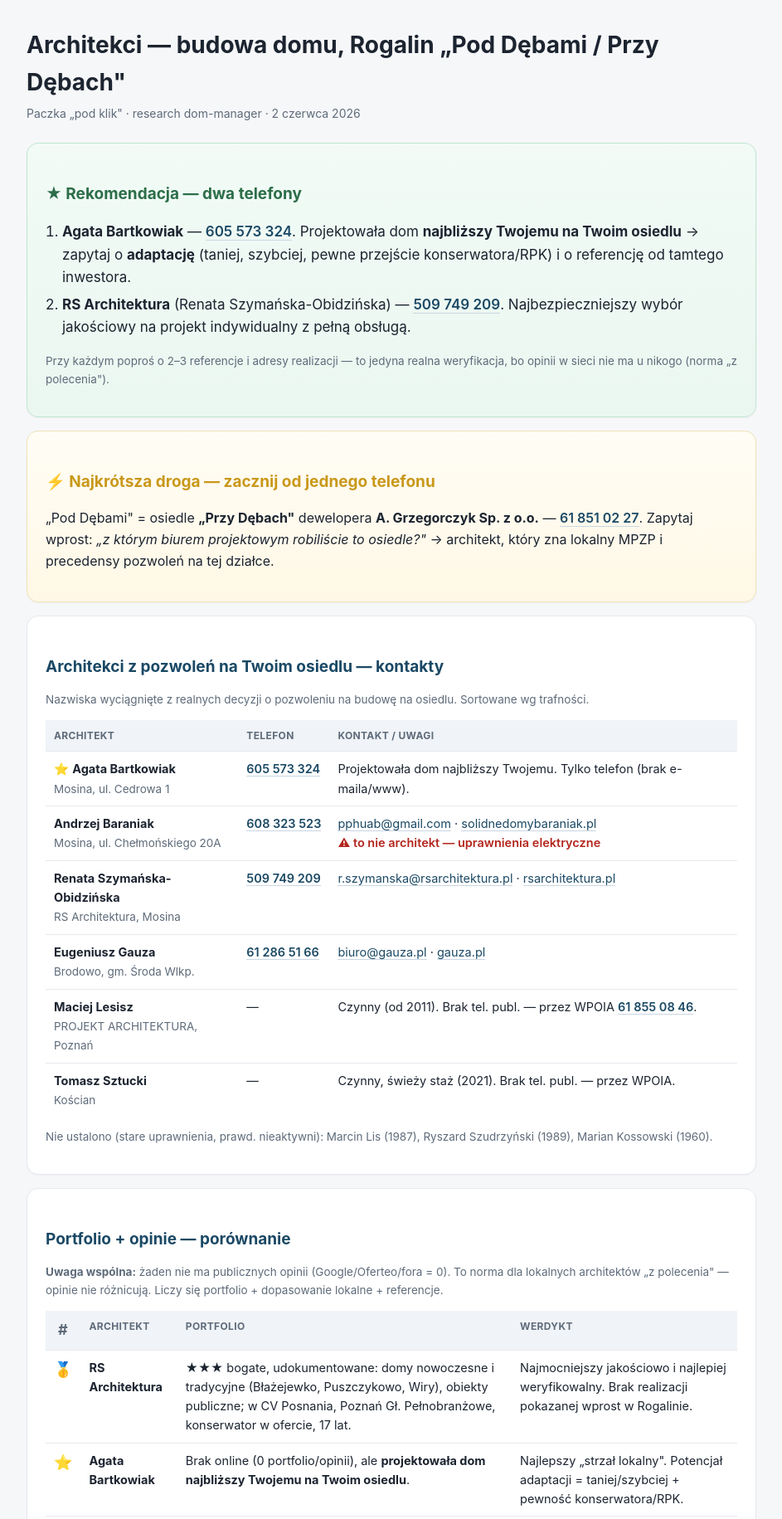
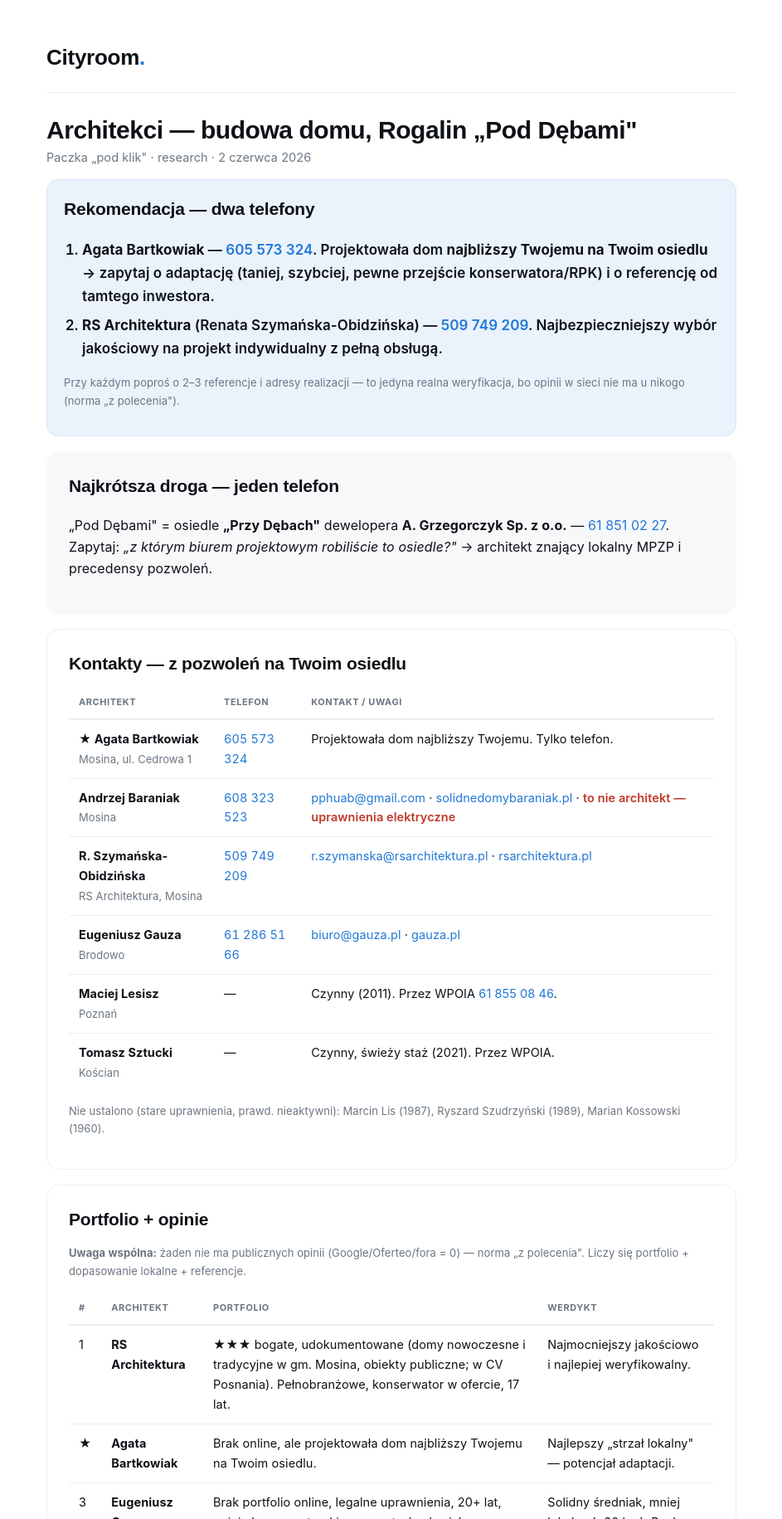
Before and after one commit to wocialpw-sys/rocky-pages, a plain HTML site: page rogalin-architekci.html in a window 1280 px wide. Shown: the top 1831 px of the page at 83% size, without its empty margins (168-1111 px from the left). Drawn offline with Linux system fonts and the light colour scheme; a web font is replaced by a local one.

Commit message:
Branding: Montserrat+Ibrand, logo slot, czysty design

```diff
--- /dev/null
+++ b/assets/brand.css
@@ -0,0 +1,50 @@
+/* Cityroom — styl marki (Rocky). Montserrat = tekst, Ibrand = nagłówki. Minimalizm. */
+@font-face{font-family:"Montserrat";src:url("assets/Montserrat.ttf") format("truetype");font-weight:100 900;font-display:swap}
+@font-face{font-family:"Ibrand";src:url("assets/Ibrand-PL.woff2") format("woff2"),url("assets/Ibrand-PL.woff") format("woff");font-weight:400 800;font-display:swap}
+
+:root{
+  --ink:#0e1116; --muted:#6b7682; --line:#eceef1; --bg:#ffffff; --soft:#f7f8fa;
+  --accent:#2178d6; --accent-soft:#eaf2fc; --warn:#c0392b; --ok:#1f8a4c; --amber:#9a6700;
+}
+*{box-sizing:border-box}
+html{-webkit-text-size-adjust:100%}
+body{margin:0;background:var(--bg);color:var(--ink);
+  font-family:"Montserrat",-apple-system,Segoe UI,Roboto,Arial,sans-serif;
+  font-size:16px;line-height:1.65;font-weight:400;letter-spacing:.005em}
+.wrap{max-width:880px;margin:0 auto;padding:48px 24px 96px}
+
+/* nagłówek marki */
+.brand{display:flex;align-items:center;gap:14px;padding-bottom:20px;margin-bottom:8px;border-bottom:1px solid var(--line)}
+.brand img{height:34px;width:auto;display:block}
+.brand .wm{font-family:"Ibrand","Montserrat",sans-serif;font-weight:700;font-size:26px;letter-spacing:-.01em;color:var(--ink)}
+.brand .dot{color:var(--accent)}
+
+h1{font-family:"Ibrand","Montserrat",sans-serif;font-weight:700;font-size:30px;line-height:1.15;letter-spacing:-.015em;margin:28px 0 4px}
+h2{font-family:"Ibrand","Montserrat",sans-serif;font-weight:700;font-size:21px;letter-spacing:-.01em;margin:30px 0 8px;color:var(--ink)}
+h3{font-family:"Montserrat",sans-serif;font-size:12px;font-weight:700;text-transform:uppercase;letter-spacing:.08em;color:var(--muted);margin:20px 0 6px}
+.lead{color:var(--muted);font-size:14.5px;margin:0 0 8px}
+
+.card{background:var(--bg);border:1px solid var(--line);border-radius:16px;padding:24px 26px;margin:18px 0}
+.card.soft{background:var(--soft);border-color:transparent}
+.accent{background:var(--accent-soft);border:1px solid #d4e6fa;border-radius:14px;padding:18px 20px;margin:14px 0}
+
+a{color:var(--accent);text-decoration:none}
+a:hover{text-decoration:underline}
+
+table{width:100%;border-collapse:collapse;font-size:14.5px;margin:8px 0}
+th,td{text-align:left;padding:11px 12px;border-bottom:1px solid var(--line);vertical-align:top}
+th{font-size:11px;text-transform:uppercase;letter-spacing:.05em;color:var(--muted);font-weight:700;border-bottom:2px solid var(--line)}
+tr:last-child td{border-bottom:none}
+
+.kv{display:grid;grid-template-columns:200px 1fr;gap:6px 18px;font-size:14.5px;margin:6px 0}
+.kv > div:nth-child(odd){color:var(--muted)}
+.mono{font-variant-numeric:tabular-nums}
+.pill{display:inline-block;font-size:11.5px;font-weight:600;padding:3px 11px;border-radius:999px;letter-spacing:.01em}
+.pill.ok{background:#e7f4ec;color:var(--ok)} .pill.amber{background:#fbefd2;color:var(--amber)} .pill.warn{background:#fbe9e7;color:var(--warn)}
+.warn{color:var(--warn);font-weight:600}
+.note{color:var(--muted);font-size:13px}
+ol,ul{padding-left:22px} li{margin:7px 0}
+.big{font-size:17px;font-weight:600}
+.calc{background:var(--soft);border:1px solid var(--line);border-radius:12px;padding:13px 15px;font-size:14px;margin:8px 0}
+footer{color:var(--muted);font-size:12px;text-align:center;margin-top:36px;padding-top:18px;border-top:1px solid var(--line)}
+@media(max-width:560px){.kv{grid-template-columns:1fr;gap:2px}.kv>div:nth-child(odd){margin-top:8px}.wrap{padding:32px 16px 64px}h1{font-size:25px}}
--- a/rogalin-architekci.html
+++ b/rogalin-architekci.html
@@ -3,116 +3,71 @@
 <head>
 <meta charset="utf-8">
 <meta name="viewport" content="width=device-width, initial-scale=1">
-<title>Architekci — Rogalin „Pod Dębami" · research</title>
-<style>
-  :root{
-    --bg:#f6f7f9; --card:#fff; --ink:#1c2430; --muted:#5e6b7a;
-    --line:#e6e9ee; --accent:#2c6e49; --accent2:#1b4965; --warn:#b3261e; --star:#c9981a;
-  }
-  *{box-sizing:border-box}
-  body{margin:0;background:var(--bg);color:var(--ink);
-    font:16px/1.6 -apple-system,Segoe UI,Roboto,Helvetica,Arial,sans-serif;}
-  .wrap{max-width:920px;margin:0 auto;padding:32px 20px 80px}
-  header h1{font-size:28px;margin:0 0 4px}
-  header .sub{color:var(--muted);font-size:14px;margin-bottom:24px}
-  .card{background:var(--card);border:1px solid var(--line);border-radius:14px;
-    padding:20px 22px;margin:16px 0;box-shadow:0 1px 2px rgba(20,30,45,.04)}
-  h2{font-size:19px;margin:26px 0 6px;color:var(--accent2)}
-  h3{font-size:15px;margin:18px 0 4px;text-transform:uppercase;letter-spacing:.04em;color:var(--muted)}
-  .star{background:linear-gradient(180deg,#fffdf5,#fff8e6);border-color:#f0e2b8}
-  .star h2{color:var(--star)}
-  .reco{background:linear-gradient(180deg,#f2fbf6,#eaf7f0);border-color:#bfe6d0}
-  .reco h2{color:var(--accent)}
-  a{color:var(--accent2);text-decoration:none;border-bottom:1px solid #c9d6e2}
-  a:hover{border-bottom-color:var(--accent2)}
-  .tel{font-weight:600;white-space:nowrap}
-  table{width:100%;border-collapse:collapse;margin:10px 0;font-size:14.5px}
-  th,td{text-align:left;padding:9px 10px;border-bottom:1px solid var(--line);vertical-align:top}
-  th{background:#f0f3f7;font-size:12px;text-transform:uppercase;letter-spacing:.03em;color:var(--muted)}
-  tr:last-child td{border-bottom:none}
-  .rank{font-size:18px;width:42px;text-align:center}
-  .pill{display:inline-block;font-size:12px;padding:2px 9px;border-radius:999px;background:#eef2f6;color:var(--muted);margin-left:6px}
-  .warn{color:var(--warn);font-weight:600}
-  .note{color:var(--muted);font-size:13.5px}
-  ol{padding-left:20px} li{margin:6px 0}
-  .big{font-size:17px}
-  footer{color:var(--muted);font-size:12.5px;margin-top:26px;text-align:center}
-</style>
+<title>Architekci — Rogalin „Pod Dębami" · Cityroom</title>
+<link rel="stylesheet" href="assets/brand.css">
 </head>
 <body>
 <div class="wrap">
-<header>
-  <h1>Architekci — budowa domu, Rogalin „Pod Dębami / Przy Dębach"</h1>
-  <div class="sub">Paczka „pod klik" · research dom-manager · 2 czerwca 2026</div>
-</header>
 
-<div class="card reco">
-  <h2>★ Rekomendacja — dwa telefony</h2>
+  <div class="brand">
+    <span class="wm">Cityroom<span class="dot">.</span></span>
+  </div>
+
+  <h1>Architekci — budowa domu, Rogalin „Pod Dębami"</h1>
+  <p class="lead">Paczka „pod klik" · research · 2 czerwca 2026</p>
+
+  <div class="accent">
+    <h2 style="margin-top:0">Rekomendacja — dwa telefony</h2>
     <ol class="big">
-    <li><b>Agata Bartkowiak</b> — <a class="tel" href="tel:+48605573324">605 573 324</a>. Projektowała dom <b>najbliższy Twojemu na Twoim osiedlu</b> → zapytaj o <b>adaptację</b> (taniej, szybciej, pewne przejście konserwatora/RPK) i o referencję od tamtego inwestora.</li>
-    <li><b>RS Architektura</b> (Renata Szymańska-Obidzińska) — <a class="tel" href="tel:+48509749209">509 749 209</a>. Najbezpieczniejszy wybór jakościowy na projekt indywidualny z pełną obsługą.</li>
+      <li><b>Agata Bartkowiak</b> — <a href="tel:+48605573324">605 573 324</a>. Projektowała dom <b>najbliższy Twojemu na Twoim osiedlu</b> → zapytaj o adaptację (taniej, szybciej, pewne przejście konserwatora/RPK) i o referencję od tamtego inwestora.</li>
+      <li><b>RS Architektura</b> (Renata Szymańska-Obidzińska) — <a href="tel:+48509749209">509 749 209</a>. Najbezpieczniejszy wybór jakościowy na projekt indywidualny z pełną obsługą.</li>
     </ol>
     <p class="note">Przy każdym poproś o 2–3 referencje i adresy realizacji — to jedyna realna weryfikacja, bo opinii w sieci nie ma u nikogo (norma „z polecenia").</p>
   </div>
 
-<div class="card star">
-  <h2>⚡ Najkrótsza droga — zacznij od jednego telefonu</h2>
-  <p>„Pod Dębami" = osiedle <b>„Przy Dębach"</b> dewelopera <b>A. Grzegorczyk Sp. z o.o.</b> — <a class="tel" href="tel:+48618510227">61 851 02 27</a>. Zapytaj wprost: <i>„z którym biurem projektowym robiliście to osiedle?"</i> → architekt, który zna lokalny MPZP i precedensy pozwoleń na tej działce.</p>
+  <div class="card soft">
+    <h2 style="margin-top:0">Najkrótsza droga — jeden telefon</h2>
+    <p>„Pod Dębami" = osiedle <b>„Przy Dębach"</b> dewelopera <b>A. Grzegorczyk Sp. z o.o.</b> — <a href="tel:+48618510227">61 851 02 27</a>. Zapytaj: <i>„z którym biurem projektowym robiliście to osiedle?"</i> → architekt znający lokalny MPZP i precedensy pozwoleń.</p>
   </div>
 
   <div class="card">
-  <h2>Architekci z pozwoleń na Twoim osiedlu — kontakty</h2>
-  <p class="note">Nazwiska wyciągnięte z realnych decyzji o pozwoleniu na budowę na osiedlu. Sortowane wg trafności.</p>
+    <h2 style="margin-top:0">Kontakty — z pozwoleń na Twoim osiedlu</h2>
     <table>
       <tr><th>Architekt</th><th>Telefon</th><th>Kontakt / uwagi</th></tr>
-    <tr><td>⭐ <b>Agata Bartkowiak</b><br><span class="note">Mosina, ul. Cedrowa 1</span></td><td><a class="tel" href="tel:+48605573324">605 573 324</a></td><td>Projektowała dom najbliższy Twojemu. Tylko telefon (brak e-maila/www).</td></tr>
-    <tr><td><b>Andrzej Baraniak</b><br><span class="note">Mosina, ul. Chełmońskiego 20A</span></td><td><a class="tel" href="tel:+48608323523">608 323 523</a></td><td><a href="mailto:pphuab@gmail.com">pphuab@gmail.com</a> · <a href="http://solidnedomybaraniak.pl">solidnedomybaraniak.pl</a><br><span class="warn">⚠ to nie architekt — uprawnienia elektryczne</span></td></tr>
-    <tr><td><b>Renata Szymańska-Obidzińska</b><br><span class="note">RS Architektura, Mosina</span></td><td><a class="tel" href="tel:+48509749209">509 749 209</a></td><td><a href="mailto:r.szymanska@rsarchitektura.pl">r.szymanska@rsarchitektura.pl</a> · <a href="https://rsarchitektura.pl">rsarchitektura.pl</a></td></tr>
-    <tr><td><b>Eugeniusz Gauza</b><br><span class="note">Brodowo, gm. Środa Wlkp.</span></td><td><a class="tel" href="tel:+48612865166">61 286 51 66</a></td><td><a href="mailto:biuro@gauza.pl">biuro@gauza.pl</a> · <a href="http://gauza.pl">gauza.pl</a></td></tr>
-    <tr><td><b>Maciej Lesisz</b><br><span class="note">PROJEKT ARCHITEKTURA, Poznań</span></td><td>—</td><td>Czynny (od 2011). Brak tel. publ. — przez WPOIA <a class="tel" href="tel:+48618550846">61 855 08 46</a>.</td></tr>
-    <tr><td><b>Tomasz Sztucki</b><br><span class="note">Kościan</span></td><td>—</td><td>Czynny, świeży staż (2021). Brak tel. publ. — przez WPOIA.</td></tr>
+      <tr><td><b>★ Agata Bartkowiak</b><br><span class="note">Mosina, ul. Cedrowa 1</span></td><td class="mono"><a href="tel:+48605573324">605 573 324</a></td><td>Projektowała dom najbliższy Twojemu. Tylko telefon.</td></tr>
+      <tr><td><b>Andrzej Baraniak</b><br><span class="note">Mosina</span></td><td class="mono"><a href="tel:+48608323523">608 323 523</a></td><td><a href="mailto:pphuab@gmail.com">pphuab@gmail.com</a> · <a href="http://solidnedomybaraniak.pl">solidnedomybaraniak.pl</a> · <span class="warn">to nie architekt — uprawnienia elektryczne</span></td></tr>
+      <tr><td><b>R. Szymańska-Obidzińska</b><br><span class="note">RS Architektura, Mosina</span></td><td class="mono"><a href="tel:+48509749209">509 749 209</a></td><td><a href="mailto:r.szymanska@rsarchitektura.pl">r.szymanska@rsarchitektura.pl</a> · <a href="https://rsarchitektura.pl">rsarchitektura.pl</a></td></tr>
+      <tr><td><b>Eugeniusz Gauza</b><br><span class="note">Brodowo</span></td><td class="mono"><a href="tel:+48612865166">61 286 51 66</a></td><td><a href="mailto:biuro@gauza.pl">biuro@gauza.pl</a> · <a href="http://gauza.pl">gauza.pl</a></td></tr>
+      <tr><td><b>Maciej Lesisz</b><br><span class="note">Poznań</span></td><td class="mono">—</td><td>Czynny (2011). Przez WPOIA <a href="tel:+48618550846">61 855 08 46</a>.</td></tr>
+      <tr><td><b>Tomasz Sztucki</b><br><span class="note">Kościan</span></td><td class="mono">—</td><td>Czynny, świeży staż (2021). Przez WPOIA.</td></tr>
     </table>
     <p class="note">Nie ustalono (stare uprawnienia, prawd. nieaktywni): Marcin Lis (1987), Ryszard Szudrzyński (1989), Marian Kossowski (1960).</p>
   </div>
 
   <div class="card">
-  <h2>Portfolio + opinie — porównanie</h2>
-  <p class="note"><b>Uwaga wspólna:</b> żaden nie ma publicznych opinii (Google/Oferteo/fora = 0). To norma dla lokalnych architektów „z polecenia" — opinie nie różnicują. Liczy się portfolio + dopasowanie lokalne + referencje.</p>
+    <h2 style="margin-top:0">Portfolio + opinie</h2>
+    <p class="note"><b>Uwaga wspólna:</b> żaden nie ma publicznych opinii (Google/Oferteo/fora = 0) — norma „z polecenia". Liczy się portfolio + dopasowanie lokalne + referencje.</p>
     <table>
-    <tr><th class="rank">#</th><th>Architekt</th><th>Portfolio</th><th>Werdykt</th></tr>
-    <tr><td class="rank">🥇</td><td><b>RS Architektura</b></td><td>★★★ bogate, udokumentowane: domy nowoczesne i tradycyjne (Błażejewko, Puszczykowo, Wiry), obiekty publiczne; w CV Posnania, Poznań Gł. Pełnobranżowe, konserwator w ofercie, 17 lat.</td><td>Najmocniejszy jakościowo i najlepiej weryfikowalny. Brak realizacji pokazanej wprost w Rogalinie.</td></tr>
-    <tr><td class="rank">⭐</td><td><b>Agata Bartkowiak</b></td><td>Brak online (0 portfolio/opinii), ale <b>projektowała dom najbliższy Twojemu na Twoim osiedlu</b>.</td><td>Najlepszy „strzał lokalny". Potencjał adaptacji = taniej/szybciej + pewność konserwatora/RPK.</td></tr>
-    <tr><td class="rank">🥉</td><td><b>Eugeniusz Gauza</b></td><td>Brak portfolio online (zepsuty certyfikat strony), ale legalne uprawnienia, 20+ lat, w ofercie opinie konserwatorskie + raporty środowiskowe.</td><td>Solidny średniak, mniej lokalny (~30 km). Backup.</td></tr>
-    <tr><td class="rank">·</td><td><b>Lesisz / Sztucki</b></td><td>Brak śladu online. Lesisz ~15 lat (2011), Sztucki świeży (2021).</td><td>Tylko jeśli inni odpadną — przez WPOIA/dewelopera.</td></tr>
-    <tr><td class="rank">⚠</td><td><b>Andrzej Baraniak</b></td><td>Deweloper-budowlaniec (bliźniaki pod Mosiną, „pod klucz"). Uprawnienia <b>elektryczne</b>, nie architektoniczne.</td><td>Rozważać do budowy/przyłączy, nie do projektu. Dopytać: kto podpisuje architekturę.</td></tr>
+      <tr><th>#</th><th>Architekt</th><th>Portfolio</th><th>Werdykt</th></tr>
+      <tr><td>1</td><td><b>RS Architektura</b></td><td>★★★ bogate, udokumentowane (domy nowoczesne i tradycyjne w gm. Mosina, obiekty publiczne; w CV Posnania). Pełnobranżowe, konserwator w ofercie, 17 lat.</td><td>Najmocniejszy jakościowo i najlepiej weryfikowalny.</td></tr>
+      <tr><td>★</td><td><b>Agata Bartkowiak</b></td><td>Brak online, ale projektowała dom najbliższy Twojemu na Twoim osiedlu.</td><td>Najlepszy „strzał lokalny" — potencjał adaptacji.</td></tr>
+      <tr><td>3</td><td><b>Eugeniusz Gauza</b></td><td>Brak portfolio online, legalne uprawnienia, 20+ lat, opinie konserwatorskie + raporty środowiskowe.</td><td>Solidny średniak, mniej lokalny (~30 km). Backup.</td></tr>
+      <tr><td>·</td><td><b>Lesisz / Sztucki</b></td><td>Brak śladu online. Lesisz ~15 lat, Sztucki świeży staż.</td><td>Tylko jeśli inni odpadną.</td></tr>
+      <tr><td>⚠</td><td><b>Andrzej Baraniak</b></td><td>Deweloper-budowlaniec, uprawnienia elektryczne.</td><td>Do budowy/przyłączy, nie do projektu.</td></tr>
     </table>
   </div>
 
   <div class="card">
-  <h2>Uwarunkowania lokalne — co musi znać architekt</h2>
+    <h2 style="margin-top:0">Uwarunkowania lokalne</h2>
     <ul>
       <li><b>MPZP Rogalin</b> — jest/uchwalany (BIP Mosina). Wypis+wyrys dla działki z UMiG Mosina.</li>
-    <li><b>Rogaliński Park Krajobrazowy</b> — Rogalin w jego granicach: ograniczenia gabarytu/formy, zgodność z planem ochrony.</li>
-    <li><b>Ochrona konserwatorska / Pomnik Historii</b> — zespół pałacowo-parkowy to Pomnik Historii; możliwa strefa ochrony obejmująca część terenów. Pozwolenie może wymagać uzgodnienia z <b>Powiatowym Konserwatorem Zabytków w Poznaniu</b> (<a class="tel" href="tel:+48618418841">61 841 88 41</a>). Zweryfikować przed zakupem działki / na etapie WZ.</li>
-    <li><b>WPN</b> — kilka km; możliwe uzgodnienia środowiskowe (w Rogalinie wymagane decyzje OŚ.6220).</li>
+      <li><b>Rogaliński Park Krajobrazowy</b> — ograniczenia gabarytu/formy, zgodność z planem ochrony.</li>
+      <li><b>Ochrona konserwatorska / Pomnik Historii</b> — możliwa strefa ochrony; uzgodnienie z Powiatowym Konserwatorem Zabytków w Poznaniu (<a href="tel:+48618418841">61 841 88 41</a>). Zweryfikować przed zakupem działki / na etapie WZ.</li>
+      <li><b>WPN</b> — kilka km; możliwe uzgodnienia środowiskowe (decyzje OŚ.6220).</li>
     </ul>
   </div>
 
-<div class="card">
-  <h3>Źródła</h3>
-  <p class="note">
-    <a href="https://castorpp.pl/featured_item/osiedle-herbowe-rogalin/">Castor PP — Osiedle Herbowe Rogalin</a> ·
-    <a href="https://rsarchitektura.pl/galeria/">RS Architektura — portfolio</a> ·
-    <a href="http://solidnedomybaraniak.pl/inwestycje-zrealizowane/">Baraniak — realizacje</a> ·
-    <a href="http://www.gauza.pl/">gauza.pl</a> ·
-    <a href="https://wielkopolska.iarp.pl/czlonkowie/">WPOIA — lista członków</a> ·
-    <a href="https://rynekpierwotny.pl/oferty/przedsiebiorstwo-a-grzegorczyk-sp-z-oo/osiedle-przy-debach-poznanski-rogalin-860/">Osiedle „Przy Dębach" (dew. Grzegorczyk)</a> ·
-    <a href="https://www.mosina.pl/rogalinski-park-krajobrazowy">RPK — gmina Mosina</a> ·
-    <a href="http://bip.mosina.pl">BIP Mosina (MPZP / OŚ.6220)</a>
-  </p>
-</div>
-
-<footer>Rocky · research dla Pawła · 2026-06-02 · pełna wersja źródłowa: rogalin-architekci.md</footer>
+  <footer>Cityroom · research przygotowany przez Rocky · 2026-06-02</footer>
 </div>
 </body>
 </html>
```
Also changed, not shown: index.html (+13 -12 lines), assets/Ibrand-PL.otf (added), assets/Ibrand-PL.woff (added), assets/Ibrand-PL.woff2 (added), assets/Montserrat.ttf (added). Lines whose indentation alone changed are shown as unchanged.
